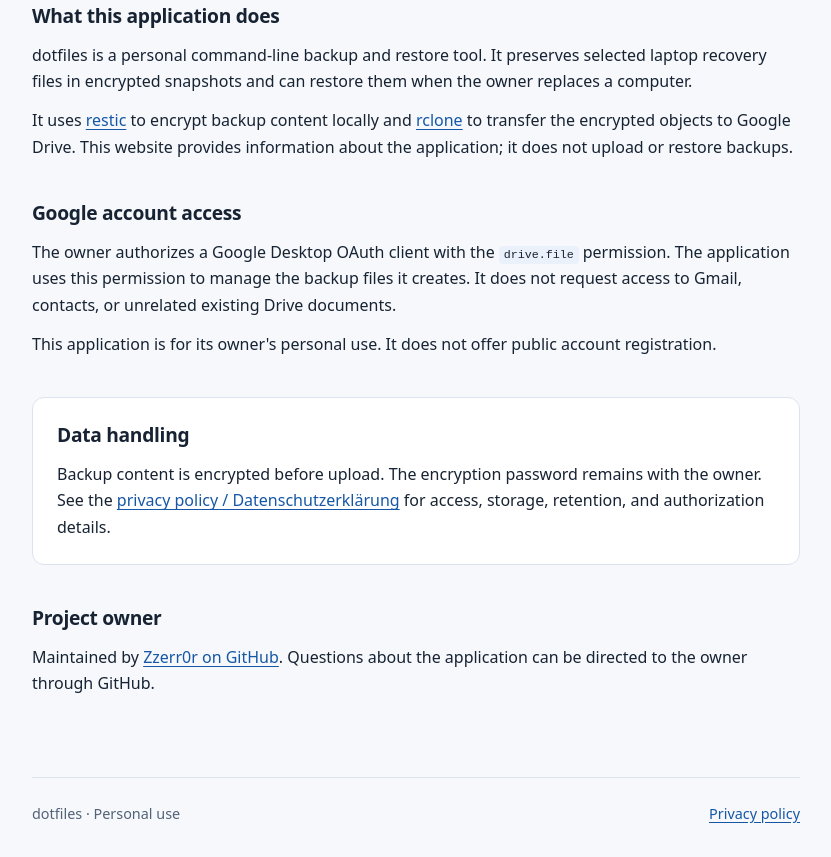
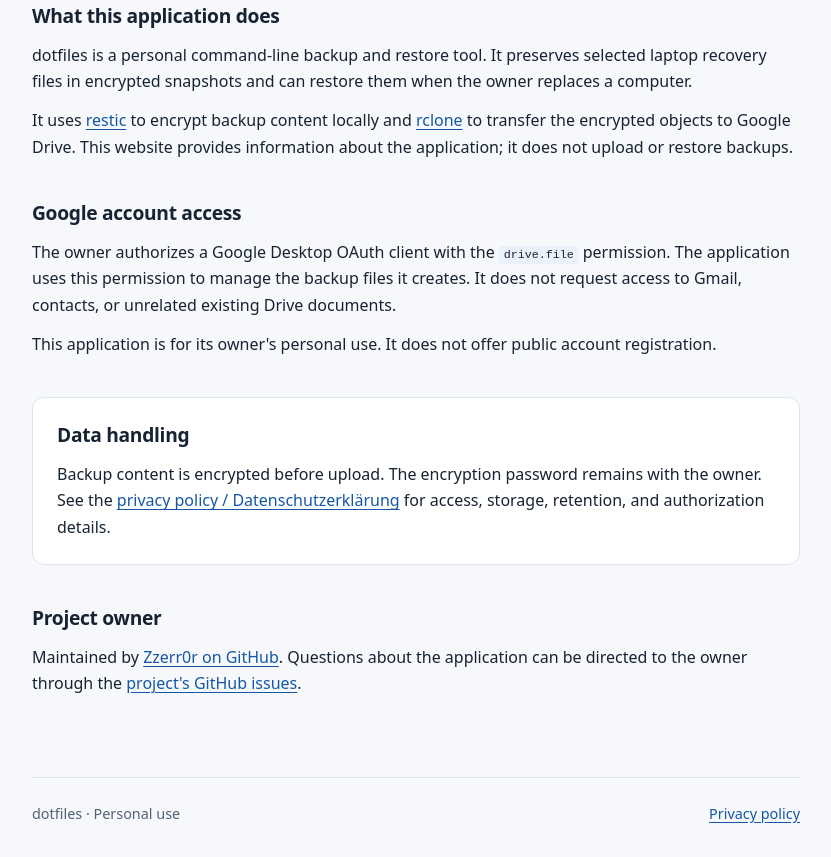
Before and after one commit to Zzerr0r/dotfiles-pages, a plain HTML site: page index.html in a window 1280 px wide. Shown: the part 387-1244 px from the top of the page, without its empty margins (224-1055 px from the left). Drawn offline with Linux system fonts and the light colour scheme.

Commit message:
Document live branding URLs and project contact

```diff
--- a/index.html
+++ b/index.html
@@ -33,7 +33,7 @@
     </section>
     <section aria-labelledby="contact">
       <h2 id="contact">Project owner</h2>
-      <p>Maintained by <a href="https://github.com/Zzerr0r">Zzerr0r on GitHub</a>. Questions about the application can be directed to the owner through GitHub.</p>
+      <p>Maintained by <a href="https://github.com/Zzerr0r">Zzerr0r on GitHub</a>. Questions about the application can be directed to the owner through the <a href="https://github.com/Zzerr0r/dotfiles-pages/issues">project's GitHub issues</a>.</p>
     </section>
   </main>
   <footer><span>dotfiles · Personal use</span><a href="privacy/">Privacy policy</a></footer>
```
Also changed, not shown: privacy/index.html (+1 -1 lines), 1 other file.
